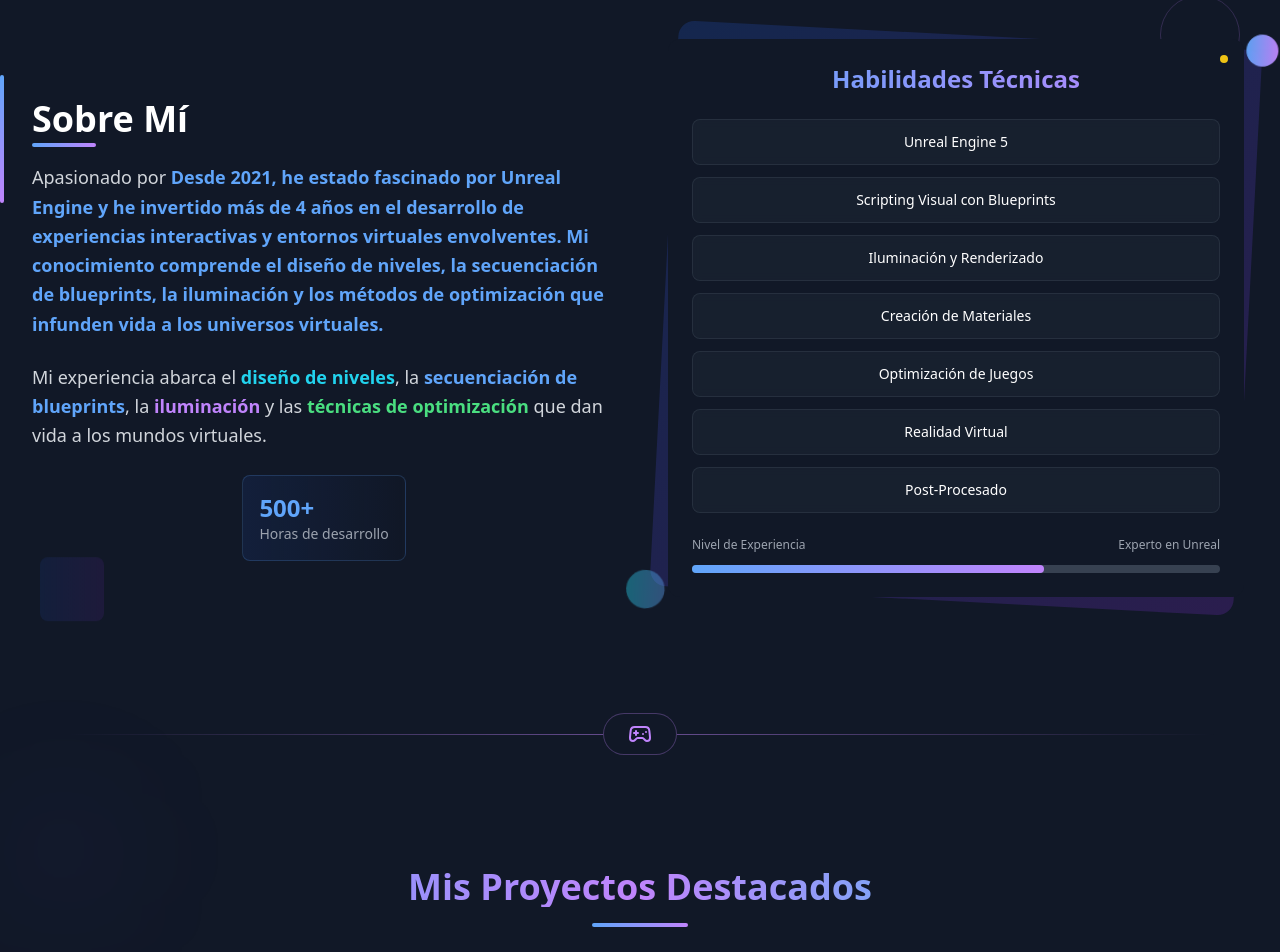
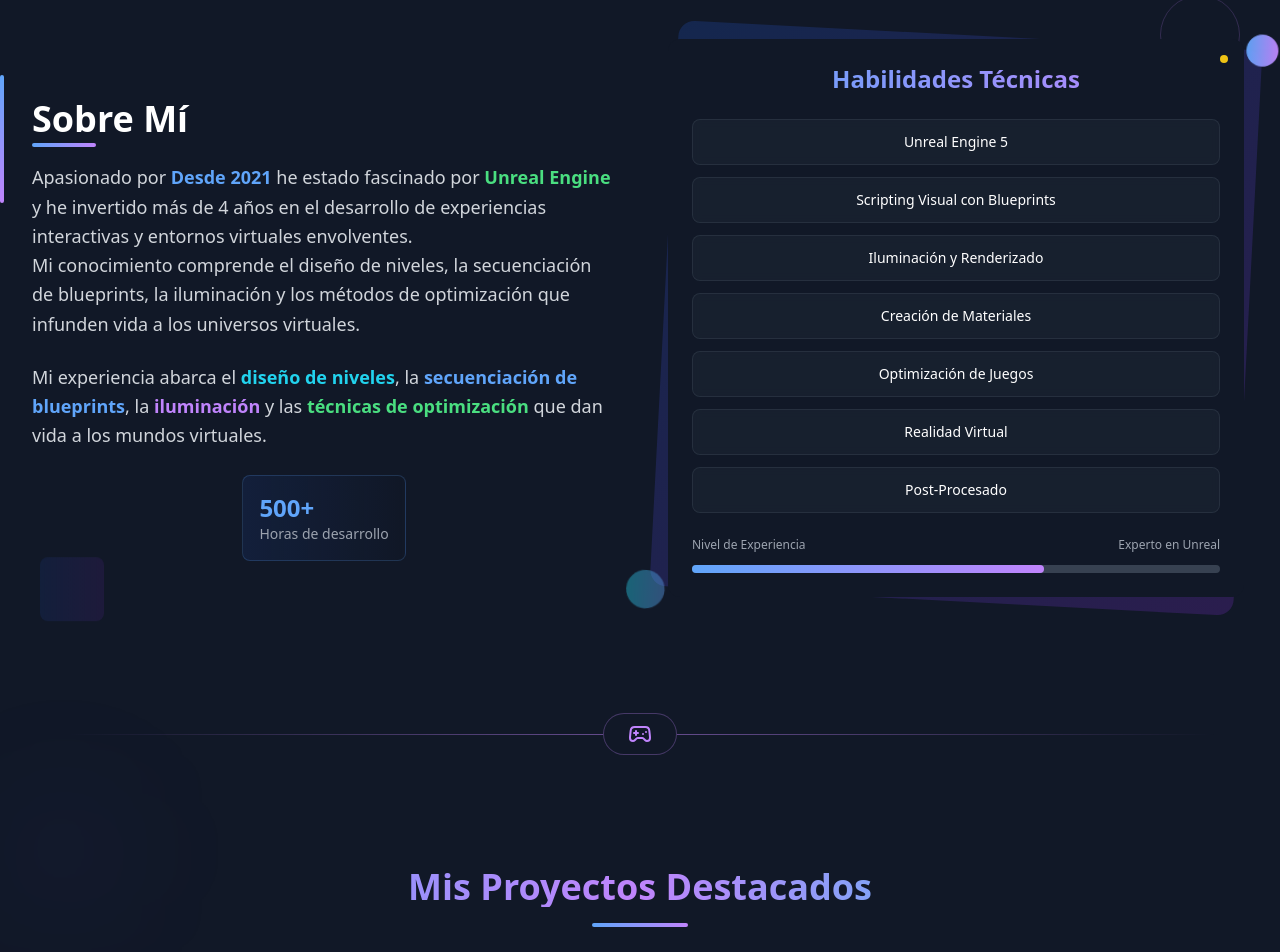
Before and after one commit to Froidd/Froidd.github.io, a React (Vite) app: page / in a window 1280 px wide. Shown: the part 951-1903 px from the top of the page. Built offline with nearby package versions, Linux system fonts and the light colour scheme.

Commit message:
things more

```diff
--- a/src/App.jsx
+++ b/src/App.jsx
@@ -189,8 +189,9 @@
                 <div className="absolute -bottom-2 left-0 w-16 h-1 bg-gradient-to-r from-blue-400 to-purple-400 rounded-full"></div>
               </h2>
               <p className="text-lg text-gray-300 leading-relaxed relative z-10">
-                Apasionado por <span className="text-blue-400 font-semibold">Desde 2021, he estado fascinado por Unreal Engine y he invertido más de 4 años en el desarrollo de experiencias interactivas y entornos virtuales envolventes.
-  Mi conocimiento comprende el diseño de niveles, la secuenciación de blueprints, la iluminación y los métodos de optimización que infunden vida a los universos virtuales. </span>
+                Apasionado por <span className="text-blue-400 font-semibold">Desde 2021</span> he estado fascinado por <span className="text-green-400 font-semibold">Unreal Engine</span> y he invertido más de 4 años en el desarrollo de experiencias interactivas y entornos virtuales envolventes.
+                <br />
+                Mi conocimiento comprende el diseño de niveles, la secuenciación de blueprints, la iluminación y los métodos de optimización que infunden vida a los universos virtuales.
               </p>
               <p className="text-lg text-gray-300 leading-relaxed relative z-10">
                 Mi experiencia abarca el <span className="text-cyan-400 font-semibold">diseño de niveles</span>, la <span className="text-blue-400 font-semibold">secuenciación de blueprints</span>, la <span className="text-purple-400 font-semibold">iluminación</span> y
```
